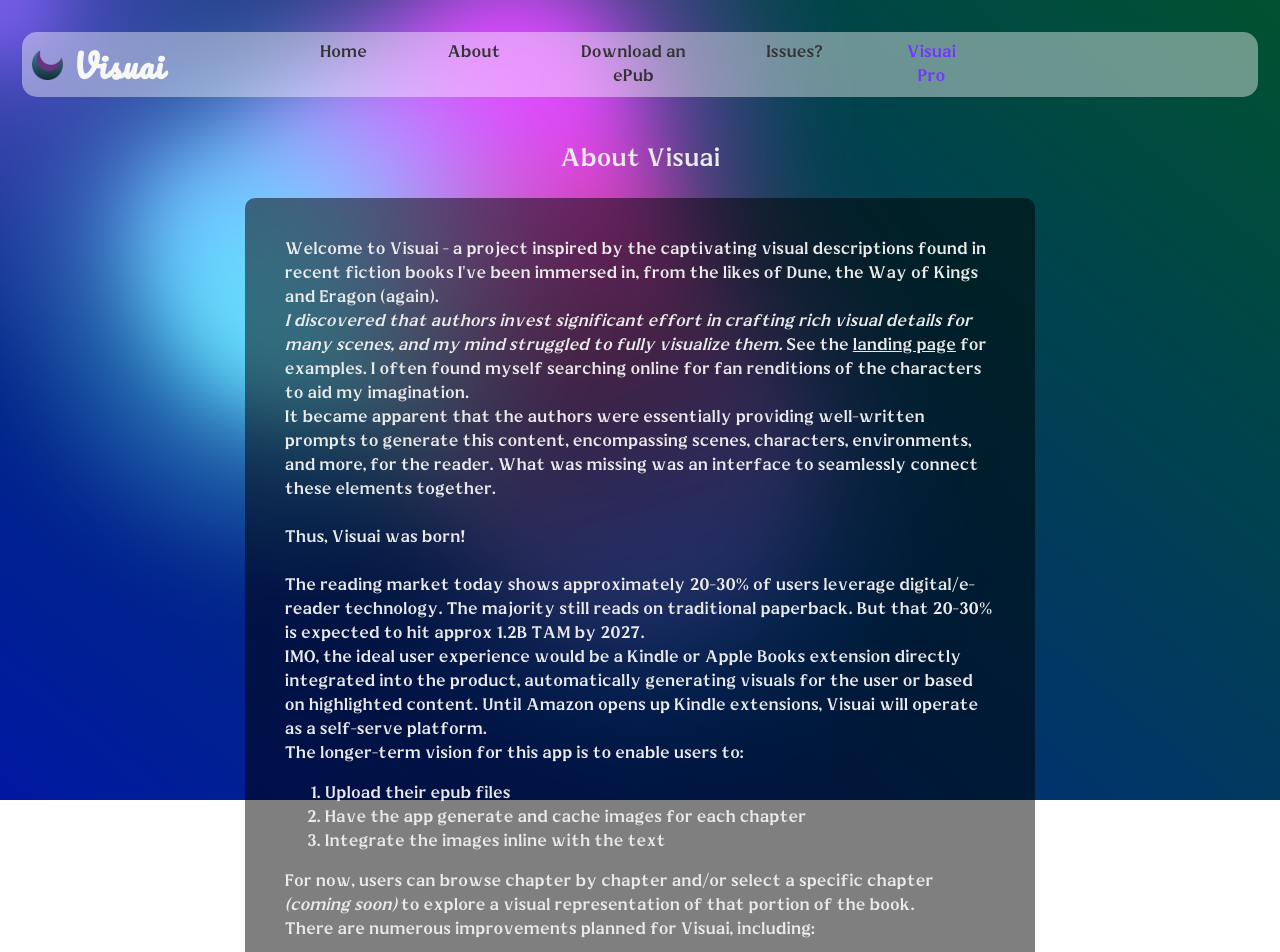
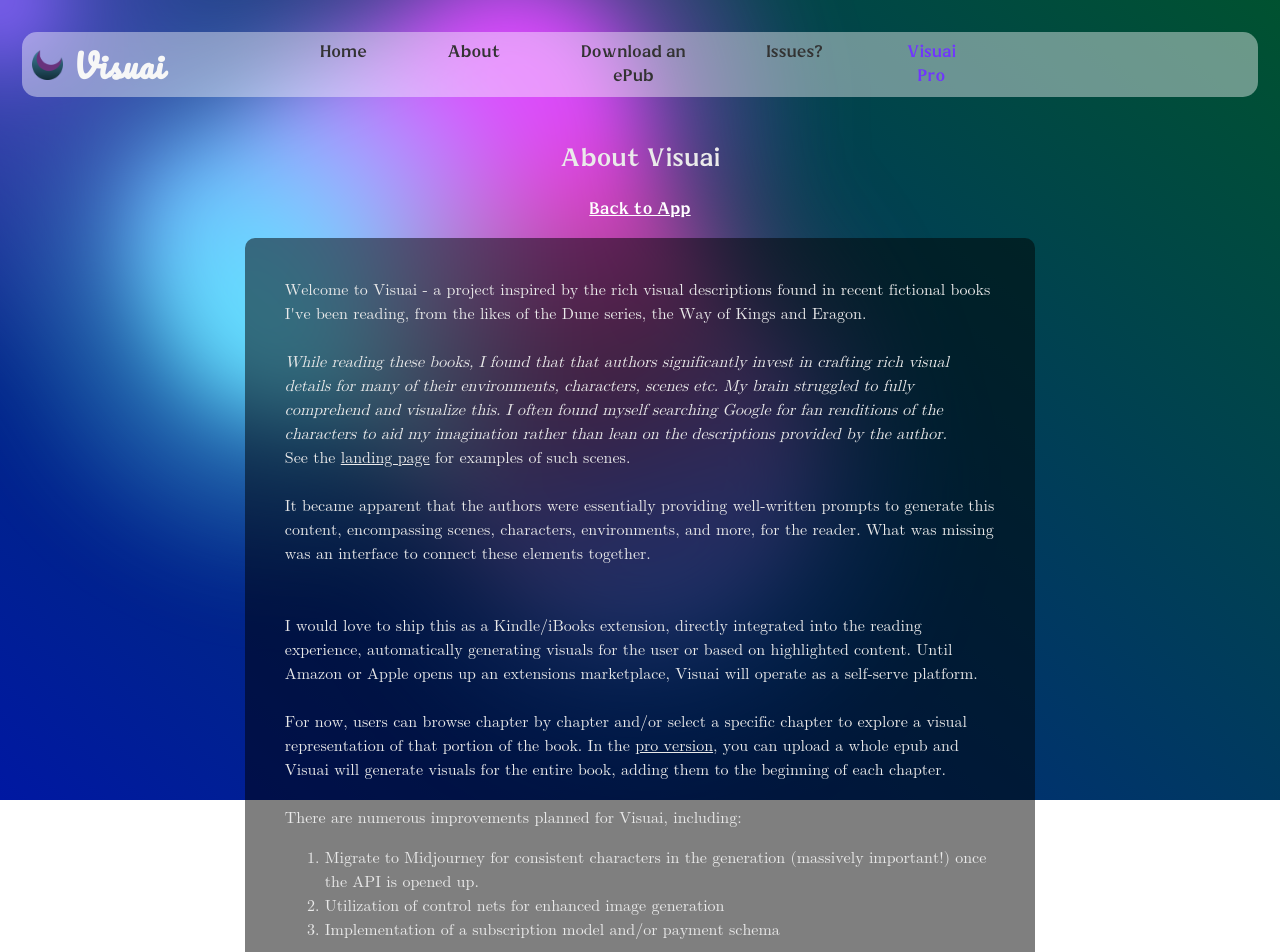
Before and after one commit to greg-maceachern12/VisualE, a React (Create React App) app: page /about in a window 1280 px wide. Shown: the top 952 px of the page. Built offline with nearby package versions, Linux system fonts and the light colour scheme.

Commit message:
about strings

```diff
--- a/src/About.js
+++ b/src/About.js
@@ -14,63 +14,55 @@ function About() {
   return (
     <div className="about-container">
       <h2>About Visuai</h2>
+      <Link to="/" className="link-button">
+          Back to App
+        </Link>
       <p className="aboutText">
-        Welcome to Visuai - a project inspired by the captivating visual
-        descriptions found in recent fiction books I've been immersed in, from
-        the likes of Dune, the Way of Kings and Eragon (again).
+        Welcome to Visuai - a project inspired by the rich visual
+        descriptions found in recent fictional books I've been reading, from
+        the likes of the Dune series, the Way of Kings and Eragon.
+        <br></br><br></br>
+        <i>
+          While reading these books, I found that that authors significantly invest in crafting rich
+          visual details for many of their environments, characters, scenes etc. My brain struggled to fully
+          comprehend and visualize this. I often found myself searching Google for fan renditions of
+          the characters to aid my imagination rather than lean on the descriptions provided by the author.
+        </i>
         <br></br>
-        <i>
-          I discovered that authors invest significant effort in crafting rich
-          visual details for many scenes, and my mind struggled to fully
-          visualize them.
-        </i> See the <a href="https://landvisuai.netlify.app/">landing page</a> for
-        examples. I often found myself searching online for fan renditions of
-        the characters to aid my imagination.
-        <br></br>
+         See the <a href="https://landvisuai.netlify.app/" target="_blank" rel="noreferrer">landing page</a> for
+        examples of such scenes.
+        <br></br><br></br>
         It became apparent that the authors were essentially providing
         well-written prompts to generate this content, encompassing scenes,
         characters, environments, and more, for the reader. What was missing was
-        an interface to seamlessly connect these elements together.
+        an interface to connect these elements together.
         <br></br>
         <br></br>
-        Thus, Visuai was born!
         <br></br>
-        <br></br>
-        The reading market today shows approximately 20-30% of users leverage digital/e-reader technology. The majority still reads on traditional paperback. But that 20-30% is expected to hit approx <b>1.2B</b> TAM by 2027.
-        <br></br>
-        IMO, the ideal user experience would be a Kindle or Apple Books extension directly
-        integrated into the product, automatically generating visuals for the
-        user or based on highlighted content. Until Amazon opens up Kindle
-        extensions, Visuai will operate as a self-serve platform.
-        <br></br>
-        <b>The longer-term vision for this app is to enable users to:</b>
-        <ol>
-          <li>Upload their epub files</li>
-          <li>Have the app generate and cache images for each chapter</li>
-          <li>Integrate the images inline with the text</li>
-        </ol>
+        I would love to ship this as a Kindle/iBooks extension, directly
+        integrated into the reading experience, automatically generating visuals for the
+        user or based on highlighted content. Until Amazon or Apple opens up an
+        extensions marketplace, Visuai will operate as a self-serve platform.
+        <br></br><br></br>
         For now, users can browse chapter by chapter and/or select a specific
-        chapter <i>(coming soon)</i> to explore a visual representation of that
-        portion of the book.
-        <br></br>
+        chapter to explore a visual representation of that
+        portion of the book. In the <a href='pro.visuai.app' target="_blank" rel="noreferrer">pro version</a>, you can upload a whole epub and Visuai will generate visuals for the entire book,
+        adding them to the beginning of each chapter.
+        <br></br><br></br>
         There are numerous improvements planned for Visuai, including:
         <ol>
-          <li>Move to Groq for faster inference on parts of the generation.</li>
           <li>
             Migrate to Midjourney for consistent characters in the generation
-            (massively important!)
+            (massively important!) once the API is opened up.
           </li>
           <li>Utilization of control nets for enhanced image generation</li>
-          <li>
-            Caching of AI-generated images for future use on the same book
-          </li>
           <li>Implementation of a subscription model and/or payment schema</li>
         </ol>
         Until then, please enjoy!<br></br>
         If you're reading this{" "}
         <b>
-          please don't go crazy on the generations.. this eats up my OpenAI
-          credit :(
+          please don't go crazy on the generations.. this eats up my OpenAI/SD
+          credits
         </b>
         <br></br>
         <br></br>
--- a/src/App.scss
+++ b/src/App.scss
@@ -401,6 +401,7 @@ select {
   border-radius: 10px;
   padding: 40px;
   text-align: left;
+  font-family: math;
 }
 
 .link-button {
```
